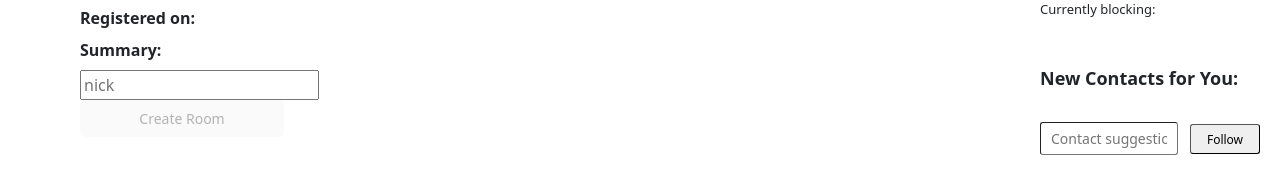
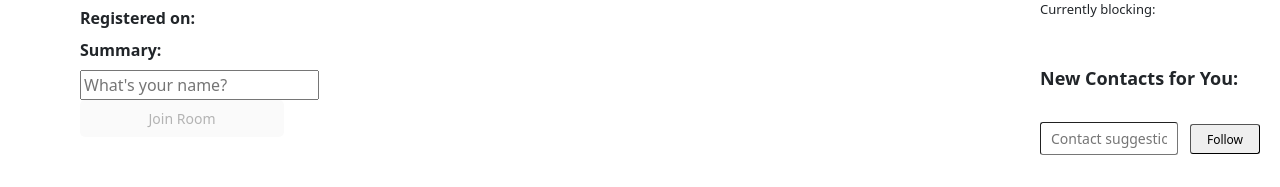
Before and after one commit to ncfausti/react-node-microblog, a React (Create React App) app in the folder client/: page /home in a window 1280 px wide. Shown: the part 285-472 px from the top of the page. Built offline with nearby package versions, Linux system fonts and the light colour scheme.

Commit message:
join room

```diff
--- a/client/src/components/home.js
+++ b/client/src/components/home.js
@@ -339,7 +339,7 @@ class Home extends React.Component {
       const response = await fetch(`https://token-service-2480-dev.twil.io/token?identity=${this.state.identity}`);
       const data = await response.json();
       const room = await connect(data.accessToken, {
-        name: this.state.username || 'nicks-room', // Use auth0 username here
+        name: 'test-room',
         audio: true,
         video: true,
       });
@@ -396,8 +396,8 @@ class Home extends React.Component {
              onChange={this.updateIdentity}
               ref={this.inputRef}
               onClick={this.removePlaceholderText}
-               placeholder={this.state.username || 'nick'}/>
-            <button disabled={disabled} onClick={this.joinRoom}>Create Room</button>
+               placeholder={"What's your name?"}/>
+            <button disabled={disabled} onClick={this.joinRoom}>Join Room</button>
           </div>
           : <Room returnToLobby={this.returnToLobby} room={this.state.room} />
       }
```
